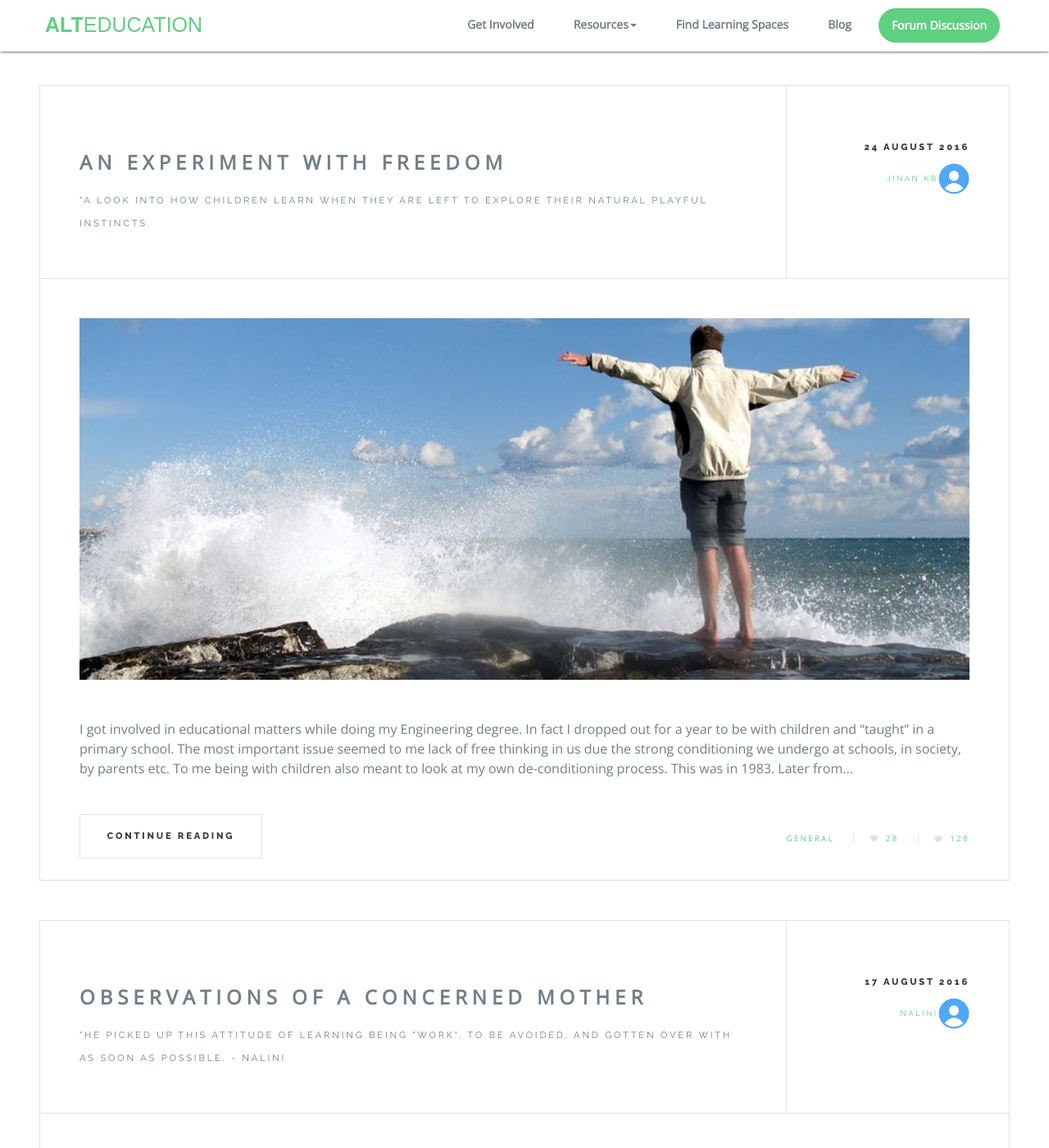
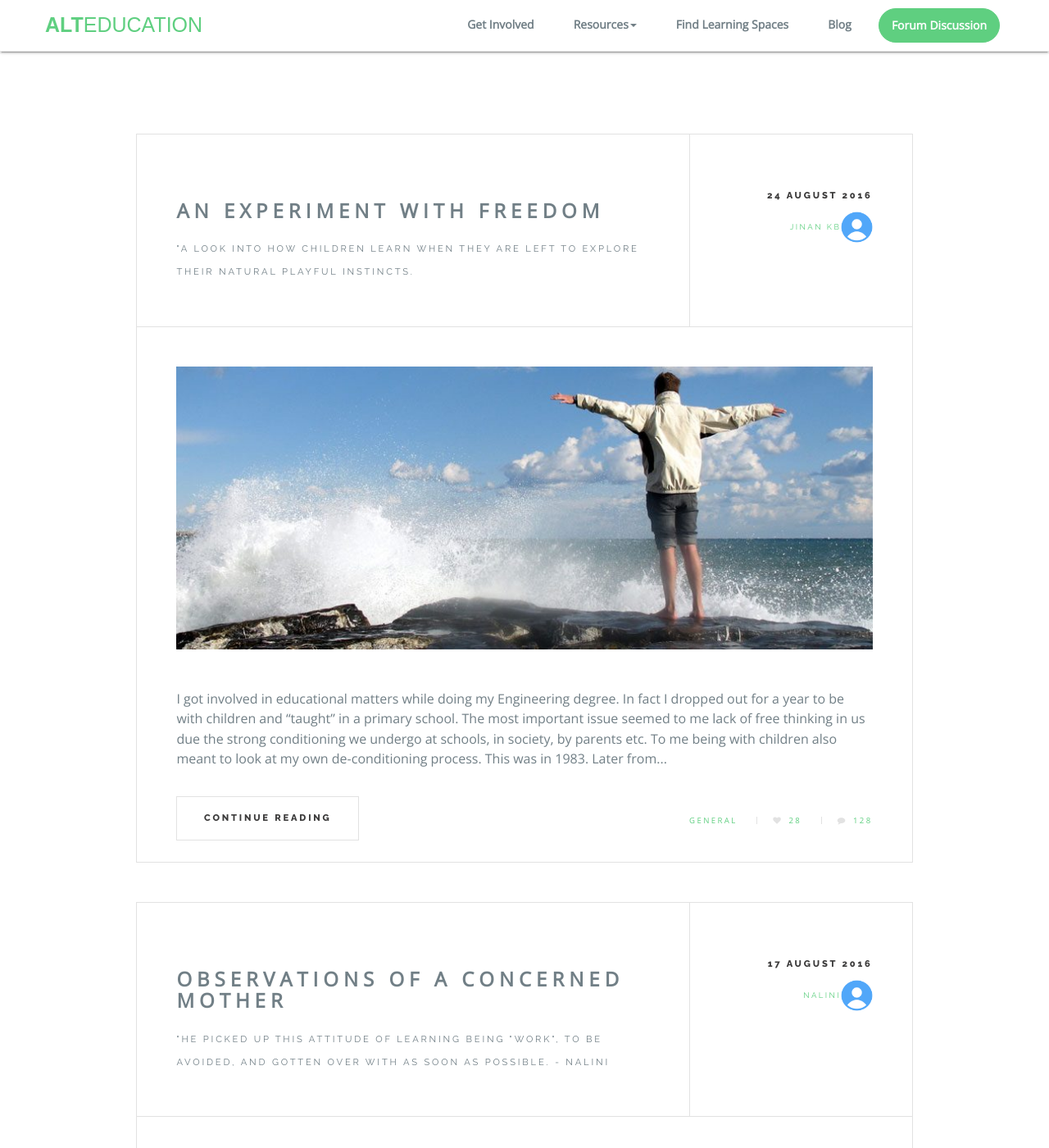
Before and after one commit to alternativeeducation/web, a Jekyll site: the page built from blog/index.html, in a window 1280 px wide and 1400 px high. Shown: the whole window at 82% size. Built offline with Jekyll 4.4.1, drawn with Linux system fonts in a browser that asks for light colours; some web fonts are replaced; the list of posts is cut into pages by our own code.

Commit message:
Blog Single Page View Mobile Layout Fix

```diff
--- a/css/blog.css
+++ b/css/blog.css
@@ -2793,10 +2793,10 @@
 		@media screen and (max-width: 736px) {
 
 			.post {
-				padding: 1.5em 1.5em 0.1em 1.5em ;
-				left: -1.5em;
+				/*padding: 1.5em 1.5em 0.1em 1.5em ;
+				left: -1.5em; */
 				margin: 0 0 2em 0;
-				width: calc(100% + (1.5em * 2));
+				/*width: calc(100% + (1.5em * 2)); */
 			}
 
 				.post > header {
@@ -3210,7 +3210,9 @@
 		-ms-flex-grow: 1;
 		flex-grow: 1;
 		-ms-flex: 1;
-		width: 100%;
+		width: 80%;
+		max-width: 1170px;
+		margin: 5% auto;
 
 	}
 
```
